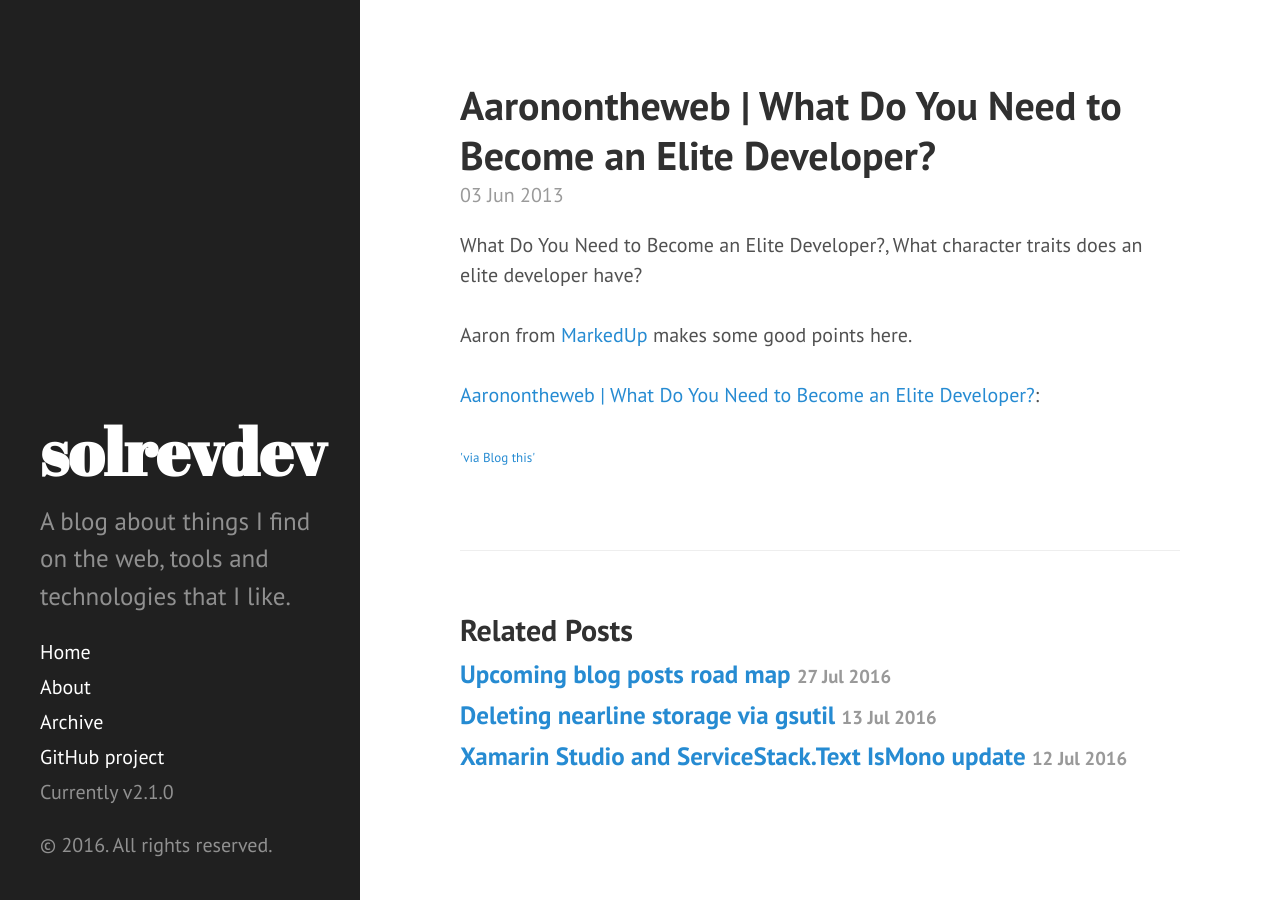
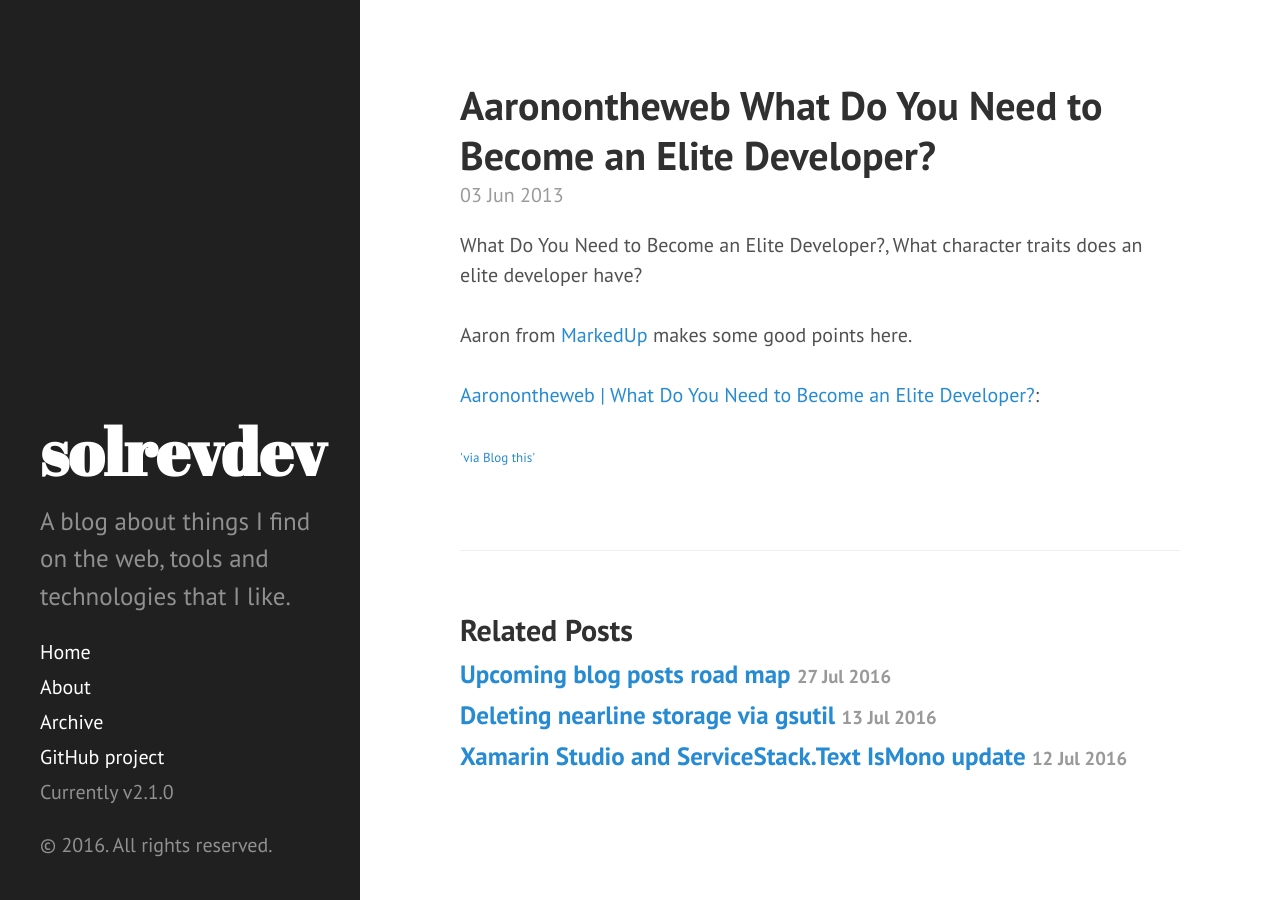
Before and after one commit to solrevdev/solrevdev.github.io, a Jekyll site: the page built from _posts/2013-06-03-aaronontheweb-what-do-you-need-to.html, in a window 1280 px wide. Built offline with Jekyll 4.4.1, drawn with Linux system fonts in a browser that asks for light colours.

```diff
--- a/_posts/2013-06-03-aaronontheweb-what-do-you-need-to.html
+++ b/_posts/2013-06-03-aaronontheweb-what-do-you-need-to.html
@@ -1,6 +1,6 @@
 ---
 layout: post
-title: Aaronontheweb | What Do You Need to Become an Elite Developer?
+title: 'Aaronontheweb What Do You Need to Become an Elite Developer?'
 date: '2013-06-03T10:36:00.001+01:00'
 author: John Smith
 tags:
```
